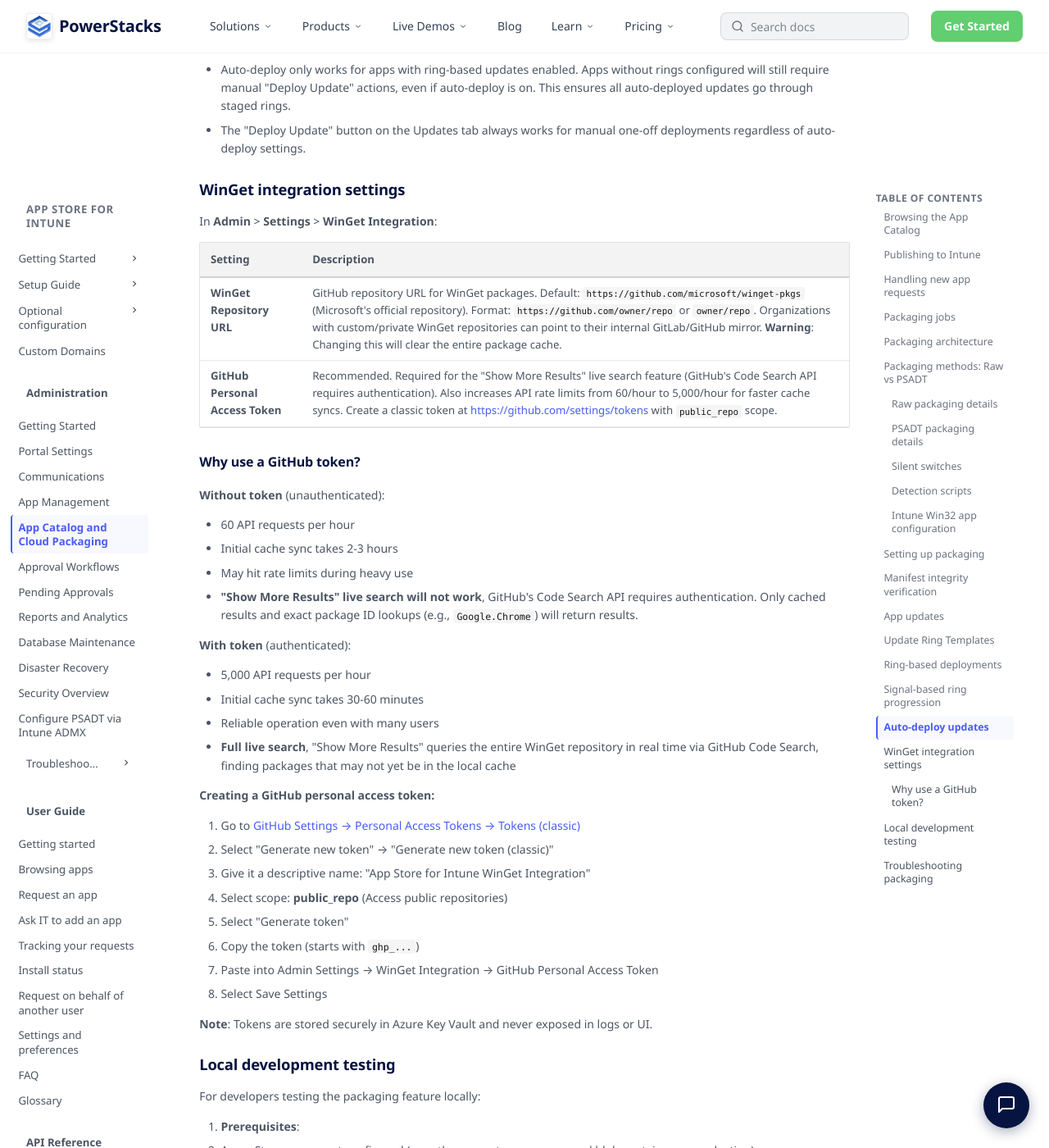
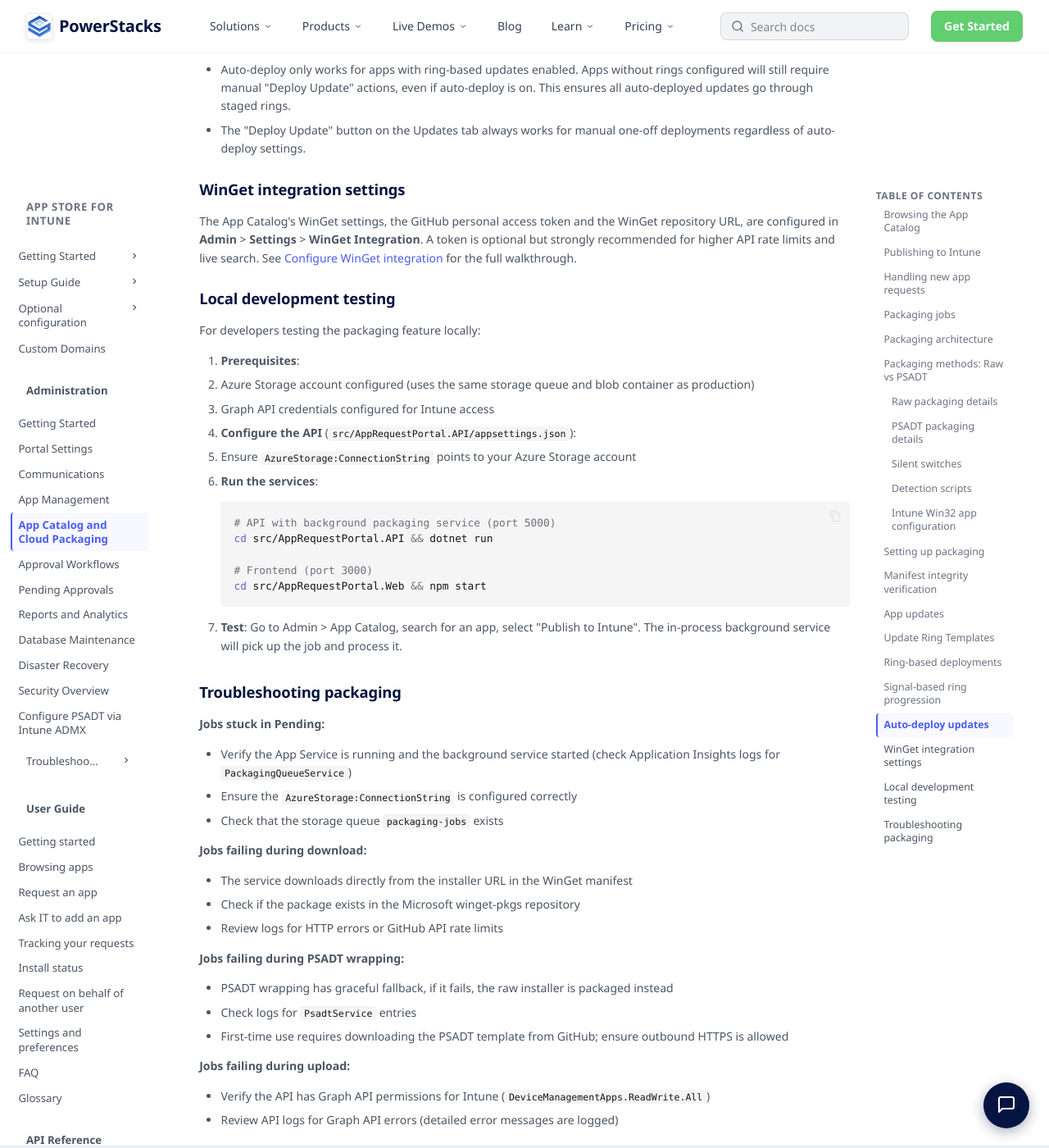
Before and after one commit to powerstacks-corp/powerstacks-docs, an MkDocs documentation site: the page built from docs/app-store-for-intune/administration/app-catalog-cloud-packaging.md, in a window 1280 px wide and 1400 px high, scrolled down 15253 px. Shown: the whole window at 82% size. Built offline with MkDocs 1.6.1 and Material for MkDocs 9.7.7, drawn with Linux system fonts in a browser that asks for light colours.

Commit message:
Move GitHub token / WinGet integration setup into the optional post-deploy steps
It was only documented in the App Catalog admin page, so installers finishing
setup never saw the recommended GitHub token step. Split it into its own
Configure WinGet integration page under Optional configuration, link it from
the install overview, and leave a pointer in App Catalog.

```diff
--- a/docs/app-store-for-intune/administration/app-catalog-cloud-packaging.md
+++ b/docs/app-store-for-intune/administration/app-catalog-cloud-packaging.md
@@ -531,41 +531,7 @@
 
 ### WinGet integration settings
 
-In **Admin** > **Settings** > **WinGet Integration**:
-
-| Setting | Description |
-|---------|-------------|
-| **WinGet Repository URL** | GitHub repository URL for WinGet packages. Default: `https://github.com/microsoft/winget-pkgs` (Microsoft's official repository). Format: `https://github.com/owner/repo` or `owner/repo`. Organizations with custom/private WinGet repositories can point to their internal GitLab/GitHub mirror. **Warning**: Changing this will clear the entire package cache. |
-| **GitHub Personal Access Token** | Recommended. Required for the "Show More Results" live search feature (GitHub's Code Search API requires authentication). Also increases API rate limits from 60/hour to 5,000/hour for faster cache syncs. Create a classic token at [https://github.com/settings/tokens](https://github.com/settings/tokens) with `public_repo` scope. |
-
-#### Why use a GitHub token?
-
-**Without token** (unauthenticated):
-
-- 60 API requests per hour
-- Initial cache sync takes 2-3 hours
-- May hit rate limits during heavy use
-- **"Show More Results" live search will not work**, GitHub's Code Search API requires authentication. Only cached results and exact package ID lookups (e.g., `Google.Chrome`) will return results.
-
-**With token** (authenticated):
-
-- 5,000 API requests per hour
-- Initial cache sync takes 30-60 minutes
-- Reliable operation even with many users
-- **Full live search**, "Show More Results" queries the entire WinGet repository in real time via GitHub Code Search, finding packages that may not yet be in the local cache
-
-**Creating a GitHub personal access token:**
-
-1. Go to [GitHub Settings → Personal Access Tokens → Tokens (classic)](https://github.com/settings/tokens)
-2. Select "Generate new token" → "Generate new token (classic)"
-3. Give it a descriptive name: "App Store for Intune WinGet Integration"
-4. Select scope: **public_repo** (Access public repositories)
-5. Select "Generate token"
-6. Copy the token (starts with `ghp_...`)
-7. Paste into Admin Settings → WinGet Integration → GitHub Personal Access Token
-8. Select Save Settings
-
-**Note**: Tokens are stored securely in Azure Key Vault and never exposed in logs or UI.
+The App Catalog's WinGet settings, the GitHub personal access token and the WinGet repository URL, are configured in **Admin** > **Settings** > **WinGet Integration**. A token is optional but strongly recommended for higher API rate limits and live search. See [Configure WinGet integration](../installation/setup-guide/configure-winget-integration.md) for the full walkthrough.
 
 ### Local development testing
 
--- a/mkdocs.yml
+++ b/mkdocs.yml
@@ -269,6 +269,7 @@
         - Sign in and verify: app-store-for-intune/installation/setup-guide/sign-in.md
         - Troubleshooting the install: app-store-for-intune/installation/setup-guide/troubleshooting.md
       - Optional configuration:
+        - Configure WinGet integration: app-store-for-intune/installation/setup-guide/configure-winget-integration.md
         - Configure email notifications: app-store-for-intune/installation/setup-guide/configure-email-notifications.md
         - Configure Microsoft Teams Bot: app-store-for-intune/installation/setup-guide/configure-teams-bot.md
         - Configure Application Insights: app-store-for-intune/installation/setup-guide/configure-application-insights.md
```
Also changed, not shown: docs/app-store-for-intune/installation/getting-started/install-app-store-for-intune.md (+1 -0 lines), docs/app-store-for-intune/installation/setup-guide/configure-winget-integration.md (added, +38 -0 lines).
